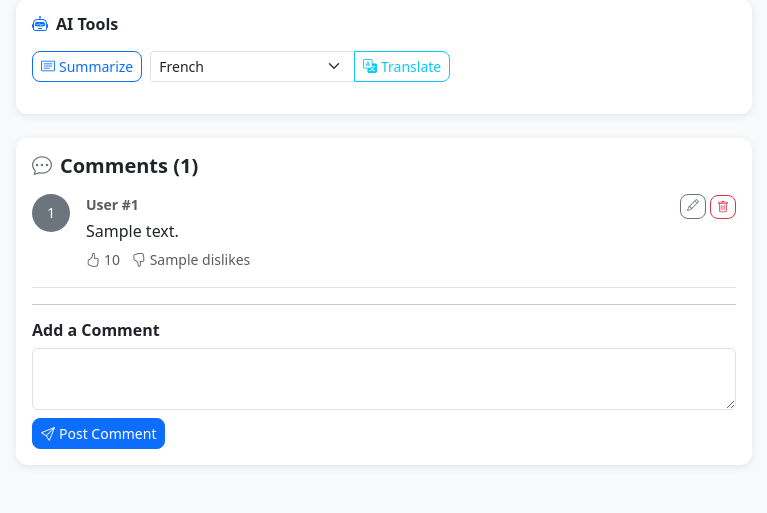
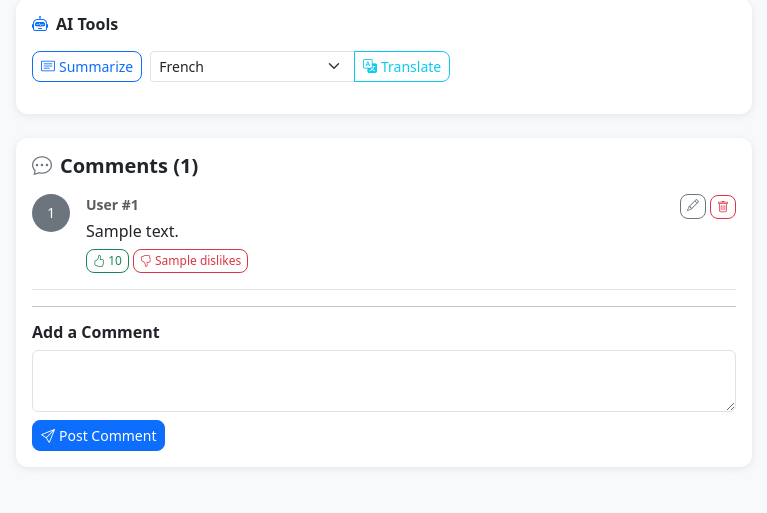
Before and after one commit to Shahdsherni11/Esprit-PIDEV-3A31-2026-MindBoost, a Symfony app: template symfony/templates/front/post/show.html.twig in a window 1280 px wide. Shown: the part 682-1195 px from the top of the page, without its empty margins (66-833 px from the left). Run offline with Twig, Linux system fonts and the light colour scheme; the template is opened without the code that fills it: most values are stand-ins (such as "Sample title", 1, 10 or a date in 2020); grey boxes marked "Sample" are stand-in pictures; form fields are guessed from the names that the template uses; some libraries are stand-ins or nearby versions.

Commit message:
Fix comment likes/dislikes and bad language blur for posts and comments
Agent-Logs-Url: https://github.com/Shahdsherni11/Esprit-PIDEV-3A31-2026-MindBoost/sessions/8e7121e4-d99d-4388-a8ee-2d9c8225d998

Co-authored-by: hediesprit1 <189969974+hediesprit1@users.noreply.github.com>

```diff
--- a/symfony/templates/front/base.html.twig
+++ b/symfony/templates/front/base.html.twig
@@ -14,6 +14,7 @@
         .flash-messages { position: fixed; top: 70px; right: 20px; z-index: 9999; min-width: 280px; }
         .tag-badge { background: #e8f4ff; color: #0d6efd; border-radius: 20px; padding: 2px 10px; font-size: 0.8rem; }
         footer { background: #212529; color: #adb5bd; }
+        .profane-blur { filter: blur(5px); transition: filter .2s; cursor: pointer; user-select: none; }
     </style>
     {% block stylesheets %}{% endblock %}
 </head>
--- a/symfony/templates/front/post/show.html.twig
+++ b/symfony/templates/front/post/show.html.twig
@@ -23,7 +23,12 @@
                     {% endif %}
                 </div>
                 <h2 class="fw-bold">{{ post.title }}</h2>
-                <p class="text-body" id="post-content">{{ post.content }}</p>
+                <p id="post-content" class="text-body{% if postProfane %} profane-blur{% endif %}">{{ post.content }}</p>
+                {% if postProfane %}
+                <button class="btn btn-sm btn-outline-warning mt-1" onclick="toggleBlur(document.getElementById('post-content'))">
+                    <i class="bi bi-eye me-1"></i>Reveal content
+                </button>
+                {% endif %}
 
                 <div class="d-flex gap-3 mt-3 align-items-center flex-wrap">
                     <form method="post" action="{{ path('front_post_react', {id: post.id}) }}" class="d-inline react-form">
@@ -109,11 +114,26 @@
                                 </form>
                             </div>
                         </div>
-                        <p class="mb-1">{{ comment.comment }}</p>
-                        <small class="text-muted">
-                            <i class="bi bi-hand-thumbs-up me-1"></i>{{ comment.likes }}
-                            <i class="bi bi-hand-thumbs-down ms-2 me-1"></i>{{ comment.dislikes }}
-                        </small>
+                        <p class="mb-1 comment-text{% if commentsProfane[comment.id] is defined and commentsProfane[comment.id] %} profane-blur{% endif %}">{{ comment.comment }}</p>
+                        {% if commentsProfane[comment.id] is defined and commentsProfane[comment.id] %}
+                        <button class="btn btn-xs btn-outline-warning mb-1" style="font-size:.75rem;padding:2px 6px;" onclick="toggleBlur(this.previousElementSibling)">
+                            <i class="bi bi-eye me-1"></i>Reveal
+                        </button>
+                        {% endif %}
+                        <div class="d-flex gap-1 align-items-center mt-1">
+                            <form method="post" action="{{ path('front_comment_react', {postId: post.id, id: comment.id}) }}" class="d-inline comment-react-form">
+                                <input type="hidden" name="type" value="like">
+                                <button class="btn btn-xs btn-outline-success" style="font-size:.75rem;padding:2px 6px;" title="Like">
+                                    <i class="bi bi-hand-thumbs-up"></i> <span class="comment-likes-count">{{ comment.likes }}</span>
+                                </button>
+                            </form>
+                            <form method="post" action="{{ path('front_comment_react', {postId: post.id, id: comment.id}) }}" class="d-inline comment-react-form">
+                                <input type="hidden" name="type" value="dislike">
+                                <button class="btn btn-xs btn-outline-danger" style="font-size:.75rem;padding:2px 6px;" title="Dislike">
+                                    <i class="bi bi-hand-thumbs-down"></i> <span class="comment-dislikes-count">{{ comment.dislikes }}</span>
+                                </button>
+                            </form>
+                        </div>
                     </div>
                 </div>
                 {% endfor %}
@@ -206,5 +226,29 @@ function showResult(label, text) {
     document.getElementById('ai-result-text').textContent = text;
     document.getElementById('ai-result').classList.remove('d-none');
 }
+
+document.querySelectorAll('.comment-react-form').forEach(form => {
+    form.addEventListener('submit', async e => {
+        e.preventDefault();
+        const fd = new FormData(form);
+        const res = await fetch(form.action, { method: 'POST', body: fd, headers: { 'X-Requested-With': 'XMLHttpRequest' } });
+        if (res.ok) {
+            const data = await res.json();
+            const commentBody = form.closest('.d-flex.gap-1');
+            commentBody.querySelector('.comment-likes-count').textContent = data.likes;
+            commentBody.querySelector('.comment-dislikes-count').textContent = data.dislikes;
+        }
+    });
+});
+
+function toggleBlur(el) {
+    el.classList.toggle('profane-blur');
+    const btn = el.nextElementSibling;
+    if (btn) {
+        btn.innerHTML = el.classList.contains('profane-blur')
+            ? '<i class="bi bi-eye me-1"></i>Reveal'
+            : '<i class="bi bi-eye-slash me-1"></i>Hide';
+    }
+}
 </script>
 {% endblock %}
```
Also changed, not shown: symfony/src/Controller/FrontOffice/CommentController.php (+25 -0 lines), symfony/src/Controller/FrontOffice/PostController.php (+11 -1 lines).
